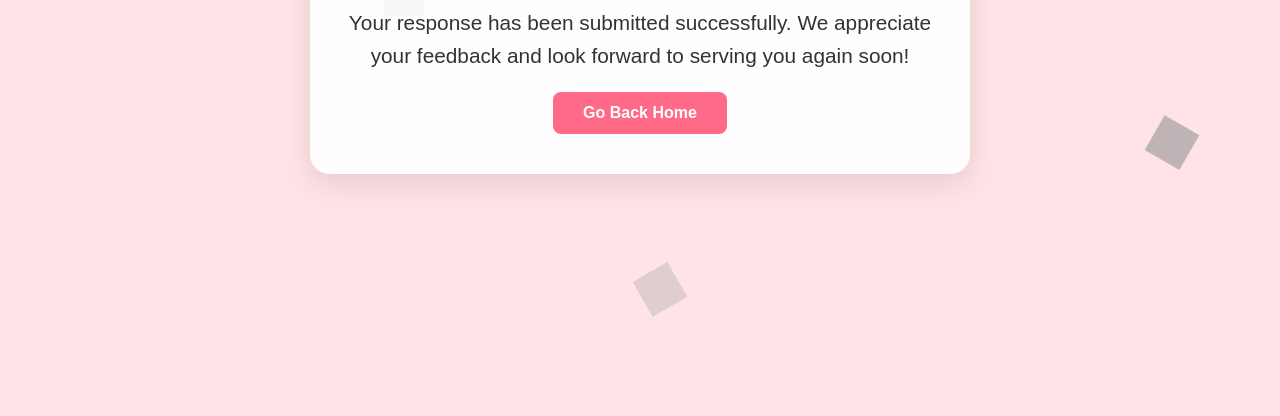
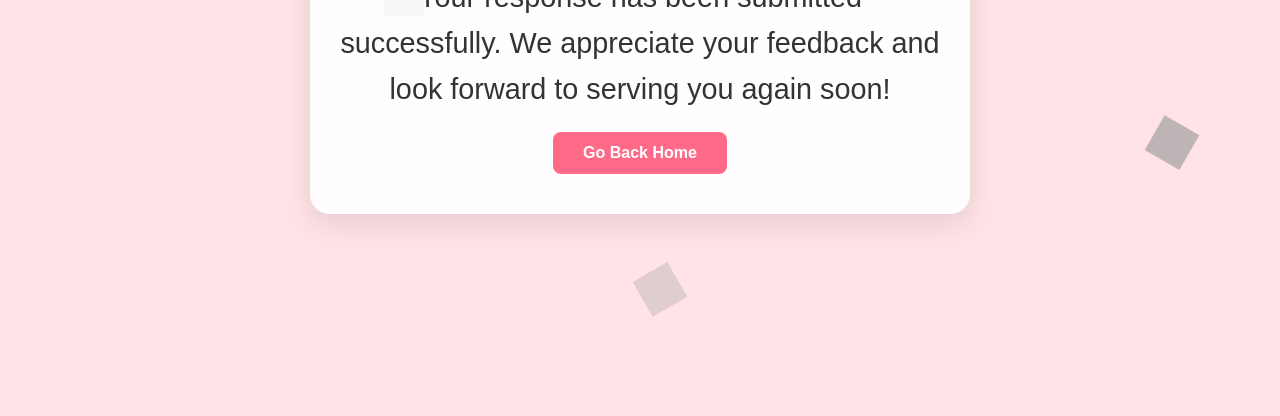
Before and after one commit to Mani7557tomar/Survey-Page, a plain HTML site: page thankyou.html in a window 1280 px wide. Shown: the part 384-800 px from the top of the page. Drawn offline with Linux system fonts and the light colour scheme; grey boxes are pictures that could not be loaded.

Commit message:
Update thankyou.html

```diff
--- a/thankyou.html
+++ b/thankyou.html
@@ -33,7 +33,7 @@
     }
 
     .container p {
-      font-size: 1.3rem;
+      font-size: 1.8rem; /* Increased font size for better readability */
       line-height: 1.6;
       margin-bottom: 20px;
     }
```
